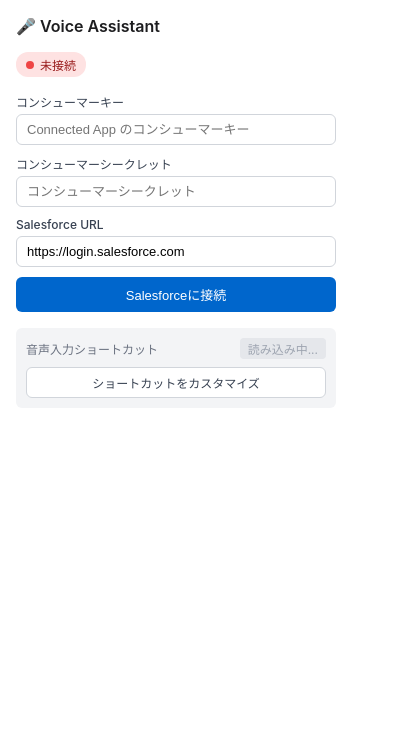
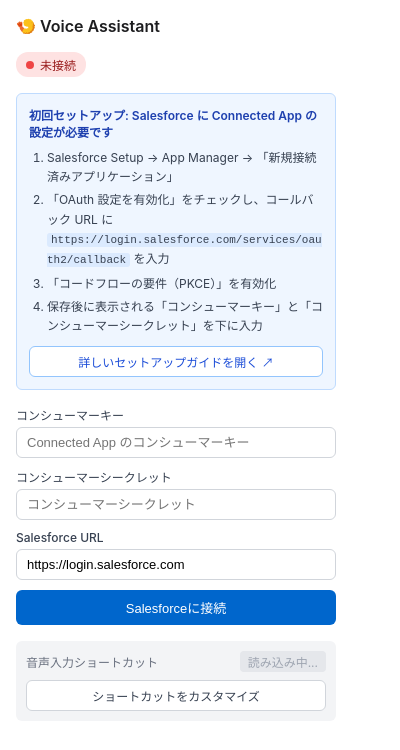
Before and after one commit to iwasatat0107/voiceforce, a browser extension: page popup.html in a window 400 px wide. Drawn offline with Linux system fonts and the light colour scheme.

Commit message:
feat(ux): ポップアップにセットアップ案内を追加・setup-guide.md 作成 (#75)
- 未接続状態でのみ表示される 4 ステップのセットアップ案内を popup.html に追加
- 接続済み状態では案内を非表示（updateUI で切替）
- 「詳しいセットアップガイドを開く」ボタンで docs/setup-guide.md を外部タブで開く
- docs/setup-guide.md を新規作成（Connected App 作成手順・トラブルシューティング）

Closes #75

```diff
--- a/popup.html
+++ b/popup.html
@@ -156,10 +156,58 @@
     }
 
     .btn-secondary:hover { background: #f9fafb; }
+
+    .setup-guide {
+      margin-top: 16px;
+      padding: 12px;
+      background: #eff6ff;
+      border: 1px solid #bfdbfe;
+      border-radius: 6px;
+    }
+
+    .setup-guide-title {
+      font-size: 12px;
+      font-weight: 600;
+      color: #1e40af;
+      margin: 0 0 8px;
+    }
+
+    .setup-guide ol {
+      margin: 0 0 10px;
+      padding-left: 18px;
+      font-size: 12px;
+      color: #374151;
+      line-height: 1.6;
+    }
+
+    .setup-guide li { margin-bottom: 4px; }
+
+    .setup-guide code {
+      font-family: monospace;
+      font-size: 11px;
+      background: #dbeafe;
+      padding: 1px 4px;
+      border-radius: 3px;
+      word-break: break-all;
+    }
+
+    .btn-guide {
+      width: 100%;
+      padding: 6px 12px;
+      border: 1px solid #93c5fd;
+      border-radius: 6px;
+      background: #fff;
+      font-size: 12px;
+      font-weight: 500;
+      color: #1d4ed8;
+      cursor: pointer;
+    }
+
+    .btn-guide:hover { background: #eff6ff; opacity: 1; }
   </style>
 </head>
 <body>
-  <h1>🎤 Voice Assistant</h1>
+  <h1>🍤 Voice Assistant</h1>
 
   <div id="status-section">
     <div id="status-badge" class="status-badge disconnected">
@@ -167,6 +215,18 @@
       <span id="status-text">未接続</span>
     </div>
     <div id="instance-url" class="instance-url" style="display:none;"></div>
+  </div>
+
+  <div id="setup-guide" class="setup-guide">
+    <p class="setup-guide-title">初回セットアップ: Salesforce に Connected App の設定が必要です</p>
+    <ol>
+      <li>Salesforce Setup → App Manager → 「新規接続済みアプリケーション」</li>
+      <li>「OAuth 設定を有効化」をチェックし、コールバック URL に<br>
+        <code>https://login.salesforce.com/services/oauth2/callback</code> を入力</li>
+      <li>「コードフローの要件（PKCE）」を有効化</li>
+      <li>保存後に表示される「コンシューマーキー」と「コンシューマーシークレット」を下に入力</li>
+    </ol>
+    <button id="open-guide-btn" class="btn-guide">詳しいセットアップガイドを開く ↗</button>
   </div>
 
   <div id="connect-form" class="section">
--- a/popup.js
+++ b/popup.js
@@ -10,6 +10,7 @@ const disconnectBtn = document.getElementById('disconnect-btn');
 const clientIdInput = document.getElementById('client-id-input');
 const clientSecretInput = document.getElementById('client-secret-input');
 const instanceUrlInput = document.getElementById('instance-url-input');
+const setupGuide = document.getElementById('setup-guide');
 
 function updateUI(isConnected, instanceUrl) {
   if (isConnected) {
@@ -19,12 +20,14 @@ function updateUI(isConnected, instanceUrl) {
     instanceUrlEl.style.display = instanceUrl ? 'block' : 'none';
     connectForm.style.display = 'none';
     disconnectSection.style.display = 'block';
+    setupGuide.style.display = 'none';
   } else {
     statusBadge.className = 'status-badge disconnected';
     statusText.textContent = '未接続';
     instanceUrlEl.style.display = 'none';
     connectForm.style.display = 'block';
     disconnectSection.style.display = 'none';
+    setupGuide.style.display = 'block';
   }
 }
 
@@ -85,3 +88,8 @@ chrome.commands.getAll((commands) => {
 document.getElementById('customize-shortcut-btn').addEventListener('click', () => {
   chrome.tabs.create({ url: 'chrome://extensions/shortcuts' });
 });
+
+// セットアップガイドを GitHub で開く
+document.getElementById('open-guide-btn').addEventListener('click', () => {
+  chrome.tabs.create({ url: 'https://github.com/iwasatat0107/voiceforce/blob/main/docs/setup-guide.md' });
+});
```
Also changed, not shown: docs/setup-guide.md (added, +94 -0 lines).
